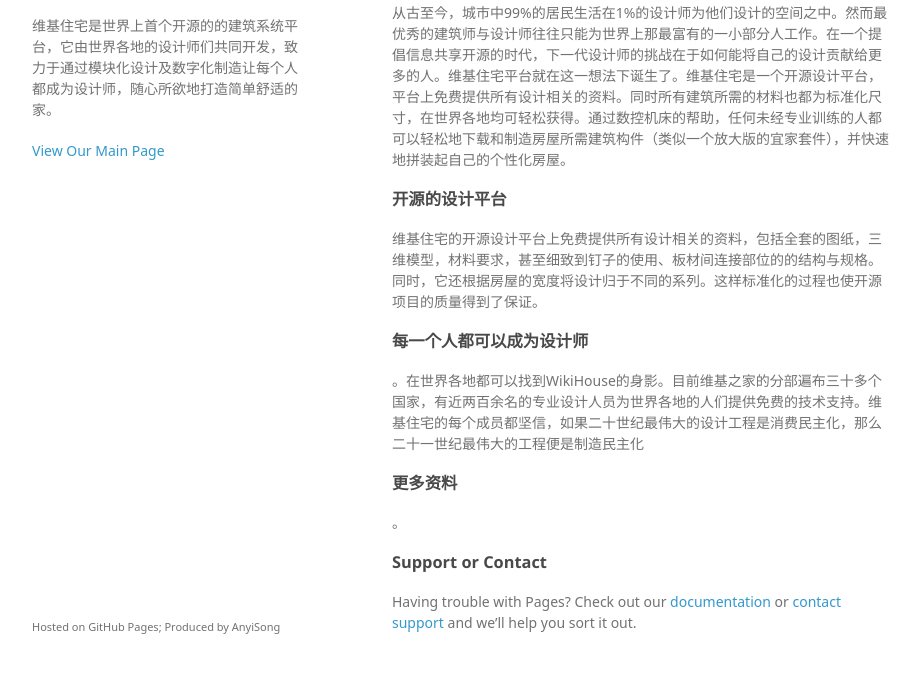
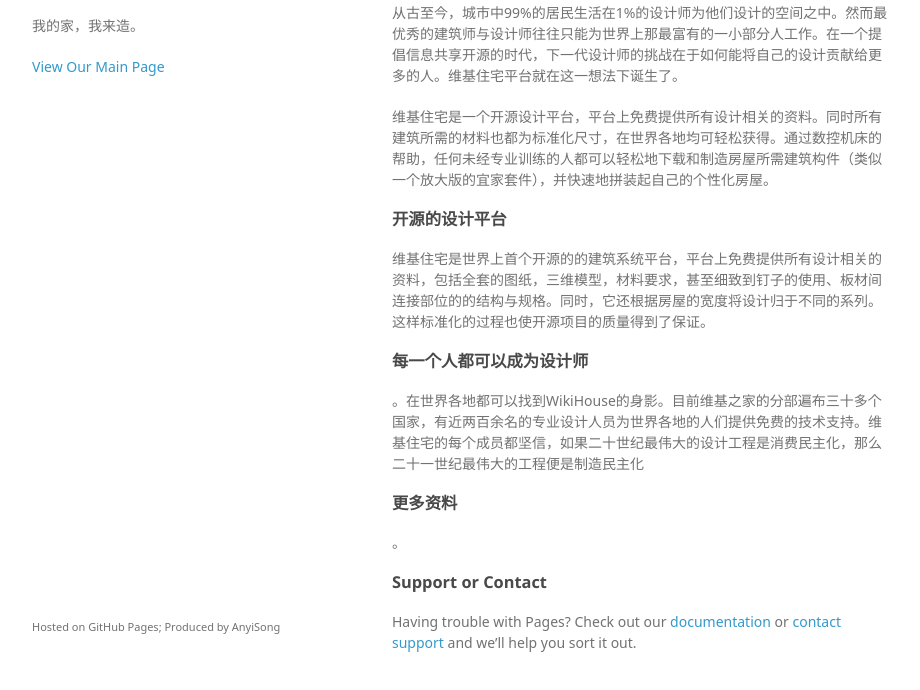
Before and after one commit to wikihousechina/wikihousechina.github.io, a plain HTML site: page index.html in a window 1280 px wide. Shown: the part 94-784 px from the top of the page, without its empty margins (178-1098 px from the left). Drawn offline with Linux system fonts and the light colour scheme; a web font is replaced by a local one.

Commit message:
Update index.html

```diff
--- a/index.html
+++ b/index.html
@@ -16,7 +16,7 @@
     <div class="wrapper">
       <header>
         <h1>WikiHouse维基住宅</h1>
-        <p>维基住宅是世界上首个开源的的建筑系统平台，它由世界各地的设计师们共同开发，致力于通过模块化设计及数字化制造让每个人都成为设计师，随心所欲地打造简单舒适的家。</p>
+        <p>我的家，我来造。</p>
 
         <p class="view"><a href="http://www.wikihouse.cc/about">View Our Main Page</a></p>
 
@@ -25,12 +25,13 @@
         <h3>
 <a id="welcome-to-github-pages" class="anchor" href="#welcome-to-github-pages" aria-hidden="true"><span class="octicon octicon-link"></span></a>什么是维基住宅？为什么要加入维基住宅？</h3>
 
-<p>从古至今，城市中99%的居民生活在1%的设计师为他们设计的空间之中。然而最优秀的建筑师与设计师往往只能为世界上那最富有的一小部分人工作。在一个提倡信息共享开源的时代，下一代设计师的挑战在于如何能将自己的设计贡献给更多的人。维基住宅平台就在这一想法下诞生了。维基住宅是一个开源设计平台，平台上免费提供所有设计相关的资料。同时所有建筑所需的材料也都为标准化尺寸，在世界各地均可轻松获得。通过数控机床的帮助，任何未经专业训练的人都可以轻松地下载和制造房屋所需建筑构件（类似一个放大版的宜家套件），并快速地拼装起自己的个性化房屋。</p>
+<p>从古至今，城市中99%的居民生活在1%的设计师为他们设计的空间之中。然而最优秀的建筑师与设计师往往只能为世界上那最富有的一小部分人工作。在一个提倡信息共享开源的时代，下一代设计师的挑战在于如何能将自己的设计贡献给更多的人。维基住宅平台就在这一想法下诞生了。</p>
+<p>维基住宅是一个开源设计平台，平台上免费提供所有设计相关的资料。同时所有建筑所需的材料也都为标准化尺寸，在世界各地均可轻松获得。通过数控机床的帮助，任何未经专业训练的人都可以轻松地下载和制造房屋所需建筑构件（类似一个放大版的宜家套件），并快速地拼装起自己的个性化房屋。</p>
 
 <h3>
 <a id="designer-templates" class="anchor" href="#designer-templates" aria-hidden="true"><span class="octicon octicon-link"></span></a>开源的设计平台</h3>
 
-<p>维基住宅的开源设计平台上免费提供所有设计相关的资料，包括全套的图纸，三维模型，材料要求，甚至细致到钉子的使用、板材间连接部位的的结构与规格。同时，它还根据房屋的宽度将设计归于不同的系列。这样标准化的过程也使开源项目的质量得到了保证。</p>
+<p>维基住宅是世界上首个开源的的建筑系统平台，平台上免费提供所有设计相关的资料，包括全套的图纸，三维模型，材料要求，甚至细致到钉子的使用、板材间连接部位的的结构与规格。同时，它还根据房屋的宽度将设计归于不同的系列。这样标准化的过程也使开源项目的质量得到了保证。</p>
 
 <h3>
 <a id="creating-pages-manually" class="anchor" href="#creating-pages-manually" aria-hidden="true"><span class="octicon octicon-link"></span></a>每一个人都可以成为设计师</h3>
```
